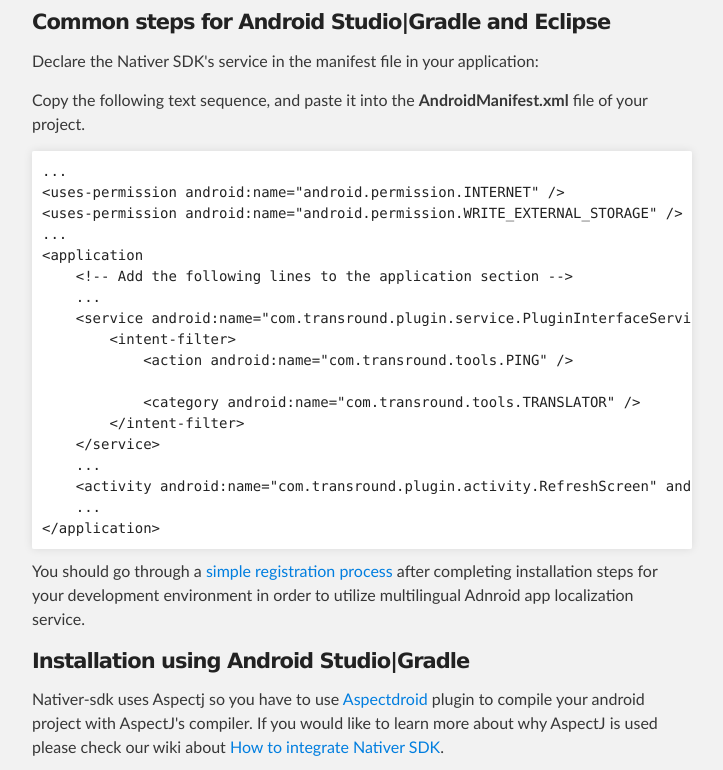
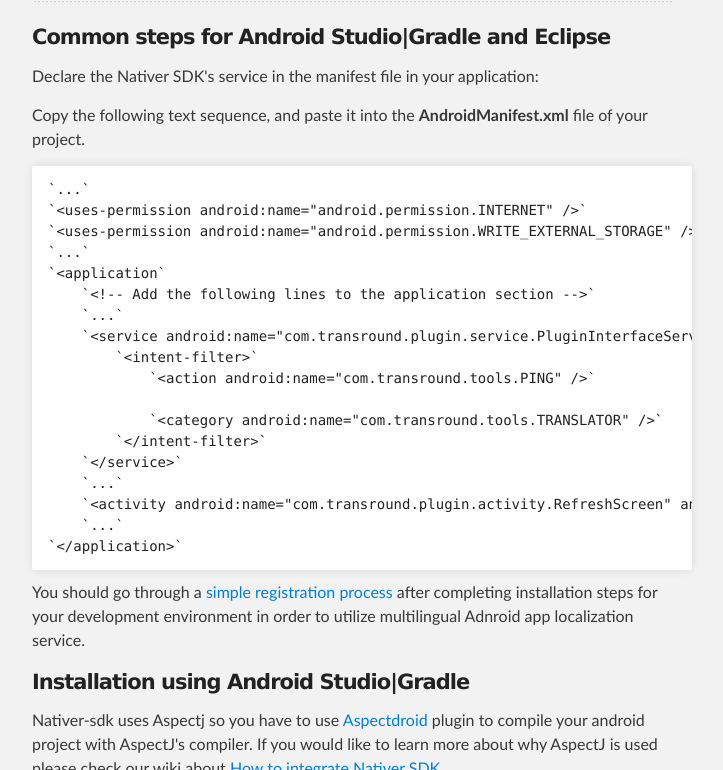
Before and after one commit to Transround/NativerSDK, a plain HTML site: page index.html in a window 1280 px wide. Shown: the part 1243-2013 px from the top of the page, without its empty margins (288-1011 px from the left). Drawn offline with Linux system fonts and the light colour scheme.

Commit message:
Create gh-pages branch via GitHub

```diff
--- a/index.html
+++ b/index.html
@@ -34,8 +34,9 @@
         <h1>
 <a id="app-localization-for-android---nativer-sdk" class="anchor" href="#app-localization-for-android---nativer-sdk" aria-hidden="true"><span class="octicon octicon-link"></span></a>App localization for Android - Nativer SDK</h1>
 
-<p><img src="http://nativer01.nativer.com/prod/transround_backend/demo/demo_role_selector_hd_1.png" alt="Android App Localization SDK">
-App localization SDK and community app localization service for multilingual Android apps.
+<p><img src="http://nativer01.nativer.com/prod/transround_backend/demo/demo_role_selector_hd_1.png" alt="Android App Localization SDK"></p>
+
+<p>App localization SDK and community app localization service for multilingual Android apps.
 Nativer SDK adds dynamic resource management functionality to any Android app so it can be translated to any language with Nativer service:</p>
 
 <ul>
@@ -64,24 +65,25 @@ Then visit our <a href="http://developer.nativer.com/">Nativer Developer Self Se
 
 <p>Copy the following text sequence, and paste it into the <strong>AndroidManifest.xml</strong> file of your project.</p>
 
-<div class="highlight highlight-xml"><pre>...
-&lt;<span class="pl-ent">uses-permission</span> <span class="pl-e">android</span><span class="pl-e">:</span><span class="pl-e">name</span>=<span class="pl-s1"><span class="pl-pds">"</span>android.permission.INTERNET<span class="pl-pds">"</span></span> /&gt;
-&lt;<span class="pl-ent">uses-permission</span> <span class="pl-e">android</span><span class="pl-e">:</span><span class="pl-e">name</span>=<span class="pl-s1"><span class="pl-pds">"</span>android.permission.WRITE_EXTERNAL_STORAGE<span class="pl-pds">"</span></span> /&gt;
-...
-&lt;<span class="pl-ent">application</span>
-    &lt;!-- Add the following lines to the application section --&gt;
-    ...
-    &lt;<span class="pl-ent">service</span> <span class="pl-e">android</span><span class="pl-e">:</span><span class="pl-e">name</span>=<span class="pl-s1"><span class="pl-pds">"</span>com.transround.plugin.service.PluginInterfaceService<span class="pl-pds">"</span></span> &gt;
-        &lt;<span class="pl-ent">intent-filter</span>&gt;
-            &lt;<span class="pl-ent">action</span> <span class="pl-e">android</span><span class="pl-e">:</span><span class="pl-e">name</span>=<span class="pl-s1"><span class="pl-pds">"</span>com.transround.tools.PING<span class="pl-pds">"</span></span> /&gt;
+<pre lang="xml`"><code>`...`
+`&lt;uses-permission android:name="android.permission.INTERNET" /&gt;`
+`&lt;uses-permission android:name="android.permission.WRITE_EXTERNAL_STORAGE" /&gt;`
+`...`
+`&lt;application`
+    `&lt;!-- Add the following lines to the application section --&gt;`
+    `...`
+    `&lt;service android:name="com.transround.plugin.service.PluginInterfaceService" &gt;`
+        `&lt;intent-filter&gt;`
+            `&lt;action android:name="com.transround.tools.PING" /&gt;`
 
-            &lt;<span class="pl-ent">category</span> <span class="pl-e">android</span><span class="pl-e">:</span><span class="pl-e">name</span>=<span class="pl-s1"><span class="pl-pds">"</span>com.transround.tools.TRANSLATOR<span class="pl-pds">"</span></span> /&gt;
-        &lt;/<span class="pl-ent">intent-filter</span>&gt;
-    &lt;/<span class="pl-ent">service</span>&gt;
-    ...
-    &lt;<span class="pl-ent">activity</span> <span class="pl-e">android</span><span class="pl-e">:</span><span class="pl-e">name</span>=<span class="pl-s1"><span class="pl-pds">"</span>com.transround.plugin.activity.RefreshScreen<span class="pl-pds">"</span></span> <span class="pl-e">android</span><span class="pl-e">:</span><span class="pl-e">exported</span>=<span class="pl-s1"><span class="pl-pds">"</span>true<span class="pl-pds">"</span></span>/&gt;
-    ...
-&lt;/<span class="pl-ent">application</span>&gt;</pre></div>
+            `&lt;category android:name="com.transround.tools.TRANSLATOR" /&gt;`
+        `&lt;/intent-filter&gt;`
+    `&lt;/service&gt;`
+    `...`
+    `&lt;activity android:name="com.transround.plugin.activity.RefreshScreen" android:exported="true"/&gt;`
+    `...`
+`&lt;/application&gt;`
+</code></pre>
 
 <p>You should go through a <a href="https://github.com/Transround/NativerSDK/blob/master/README.md#android-app-localization---common-steps">simple registration process</a> after completing installation steps for your development environment in order to utilize multilingual Adnroid app localization service.</p>
 
```
Also changed, not shown: params.json (+1 -1 lines).
